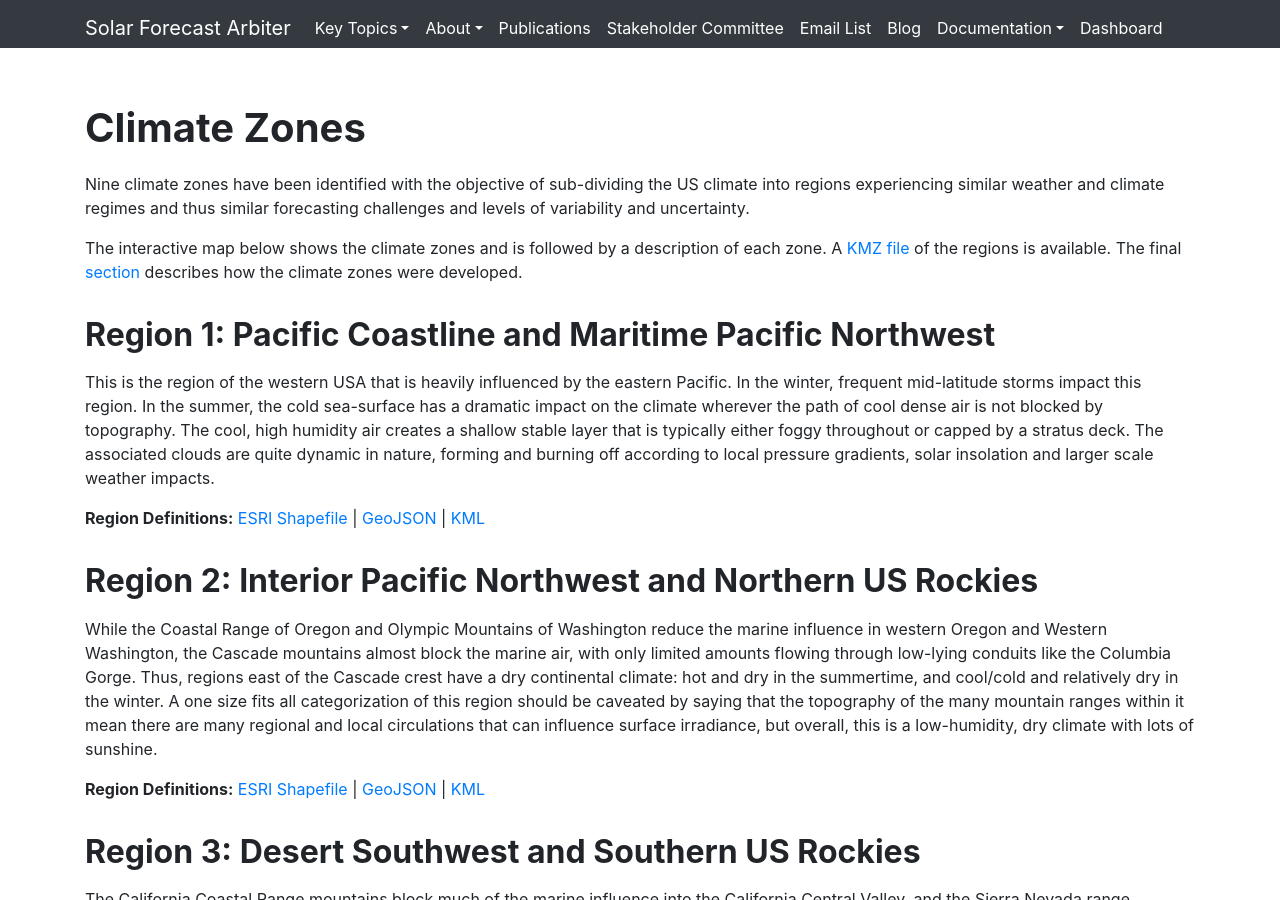
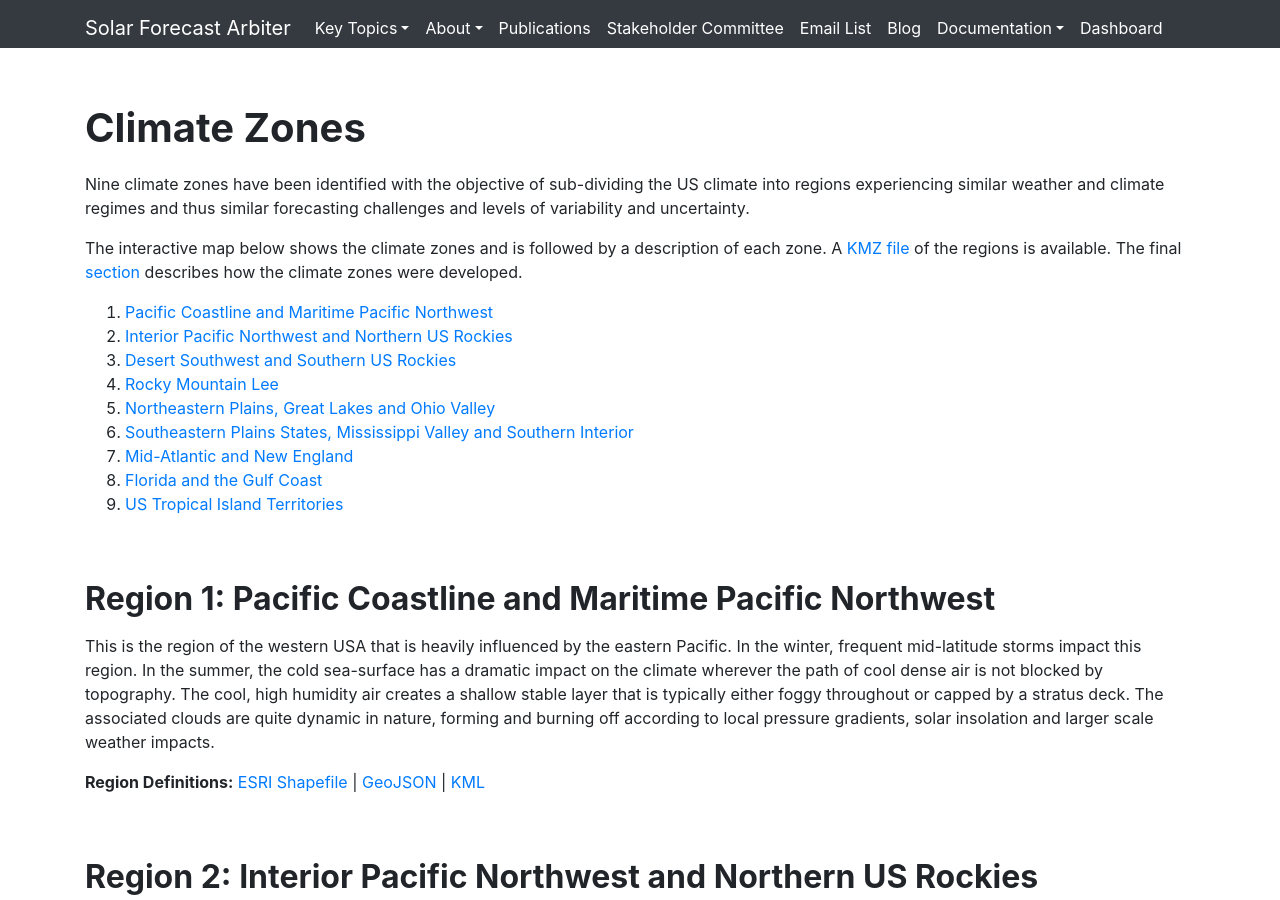
Before and after one commit to SolarArbiter/SolarArbiter.github.io, a Jekyll site: the page built from climatezones.md, in a window 1280 px wide and 900 px high. Built offline with Jekyll 4.4.1, drawn with Linux system fonts in a browser that asks for light colours; a script that is not in the unit is left out; comment, search, counter and statistics services are not loaded.

Commit message:
links to zones

```diff
--- a/climatezones.md
+++ b/climatezones.md
@@ -14,56 +14,74 @@
 
 {% include climate_zones.html %}
 
+1. [Pacific Coastline and Maritime Pacific Northwest](#region1)
+2. [Interior Pacific Northwest and Northern US Rockies](#region2)
+3. [Desert Southwest and Southern US Rockies](#region3)
+4. [Rocky Mountain Lee](#region4)
+5. [Northeastern Plains, Great Lakes and Ohio Valley](#region5)
+6. [Southeastern Plains States, Mississippi Valley and Southern Interior](#region6)
+7. [Mid-Atlantic and New England](#region7)
+8. [Florida and the Gulf Coast](#region8)
+9. [US Tropical Island Territories](#region9)
 
-## Region 1: Pacific Coastline and Maritime Pacific Northwest
+## Region 1: Pacific Coastline and Maritime Pacific Northwest {#region1}
+{: .anchor}
 
 This is the region of the western USA that is heavily influenced by the eastern Pacific.  In the winter, frequent mid-latitude storms impact this region.  In the summer, the cold sea-surface has a dramatic impact on the climate wherever the path of cool dense air is not blocked by topography.  The cool, high humidity air creates a shallow stable layer that is typically either foggy throughout or capped by a stratus deck.  The associated clouds are quite dynamic in nature, forming and burning off according to local pressure gradients, solar insolation and larger scale weather impacts.
 
 {{ download_str | replace: "NUM", "1" }}
 
-## Region 2: Interior Pacific Northwest and Northern US Rockies
+## Region 2: Interior Pacific Northwest and Northern US Rockies {#region2}
+{: .anchor}
 
 While the Coastal Range of Oregon and Olympic Mountains of Washington reduce the marine influence in western Oregon and Western Washington, the Cascade mountains almost block the marine air, with only limited amounts flowing through low-lying conduits like the Columbia Gorge.  Thus, regions east of the Cascade crest have a dry continental climate: hot and dry in the summertime, and cool/cold and relatively dry in the winter.  A one size fits all categorization of this region should be caveated by saying that the topography of the many mountain ranges within it mean there are many regional and local circulations that can influence surface irradiance, but overall, this is a low-humidity, dry climate with lots of sunshine.
 
 {{ download_str | replace: "NUM", "2" }}
 
-## Region 3: Desert Southwest and Southern US Rockies
+## Region 3: Desert Southwest and Southern US Rockies {#region3}
+{: .anchor}
 
 The California Coastal Range mountains block much of the marine influence into the California Central Valley, and the Sierra Nevada range effectively blocks all marine influence its east.  Climate region 3 encapsulates all the arid region in the sub-tropical region outside of the strong marine influence along the immediate California coastline.  The region extents east to the Rocky Mountain crest.  Beyond the crest, the influence from moist Gulf of Mexico air and cold Canadian interior lead to a dramatic shift to a moister climate.  As for Region 2, the generalization of climate in this area needs to be caveated with caution that the complex topography does drive significant differences in climate in local areas, especially near mountain crests.
 
 {{ download_str | replace: "NUM", "3" }}
 
-## Region 4: Rocky Mountain Lee
+## Region 4: Rocky Mountain Lee {#region4}
+{: .anchor}
 
 The Rocky Mountain Lee zone is the region extending eastwards for about 250 to 300 miles from the Rocky Mountain foothills where the terrain height descends (steeply at first, then gradually) from roughly 2400 m to 750 m.  The climate is defined by descending and drying air coming over the Rockies, and dry (and frigid in the winter) air coming south from interior Canada.  These air masses occassionally interact with moisture advected from the Gulf of Mexico.  This area is typically west of the [dry line](https://en.wikipedia.org/wiki/Dry_line) (i.e. on the dry side) where descending air tends to lead to many clear days.  In the winter months, the foothills act as a channel for frigid dry air to move southward. This is also a region where storms often begin to form or intensify before moving off into the plains.
 
 {{ download_str | replace: "NUM", "4" }}
 
-## Region 5: Northeastern Plains, Great Lakes and Ohio Valley
+## Region 5: Northeastern Plains, Great Lakes and Ohio Valley {#region5}
+{: .anchor}
 
 The Northern Plains climate is defined by descending and drying air coming over the Rockies (particularly in the western portion of the zone), dry (and frigid in the winter) air coming south from interior Canada and humid air moving north from the Gulf of Mexico.  These influences make it one of the most interesting climate zones in the world with large extremes and sudden changes being common.  While the region has generally good solar resource, in spring, summer and to some extent autumn, this region is impacted by frequent convection, and the zone is on average east of the dry line.  Convection may be shallow, with only fair weather clouds forming, or may be deep with large supercell storms or long convective lines forming.  In both cases, accurate forecasting is challenging, and variability is high.  In the wintertime, the storm track will pass over this region bringing clouds, snow and ice, all of which are challenging to solar forecasting.
 
 {{ download_str | replace: "NUM", "5" }}
 
-## Region 6: Southeastern Plains States, Mississippi Valley and Southern Interior
+## Region 6: Southeastern Plains States, Mississippi Valley and Southern Interior {#region6}
+{: .anchor}
 
 Region 6 is similar to Region 5 except that the Gulf influence dominates in all seasons.  Convection is much diminished in wintertime but is still possible.
 
 {{ download_str | replace: "NUM", "6" }}
 
-## Region 7: Mid-Atlantic and New England
+## Region 7: Mid-Atlantic and New England {#region7}
+{: .anchor}
 
 This region extends mostly from the Appalachian Mountains eastward.  In the summertime it is dominated by the influence of warm moist air sourced from the Gulf of Mexico and the warm waters of the Gulf Stream running up the Atlantic seaboard.  Thus the solar climatology is hazy with frequent fair weather and precipitating cumulo-form clouds.  In the winter the climate is more frequently dominated by continental air sourced from Canada and the upper mid-west with alternation between stormy and clear periods as mid-latitude storms pass.  Occasionally in the wintertime flow from the Gulf of Mexico or from the warmer Gulfstream waters will affect this region leading to strong storms due to the large temperature and humidity contrast between the maritime and continental air masses.  This regional also sees occasional hurricanes in late summer and autumn.
 
 {{ download_str | replace: "NUM", "7" }}
 
-## Region 8: Florida and the Gulf Coast
+## Region 8: Florida and the Gulf Coast {#region8}
+{: .anchor}
 
 This region is characterized by an almost permanently moist boundary layer due to its close proximity to the warm waters of the Gulf of Mexico.  It location mostly south of 30-degrees also means it sees strong insolation year round.  The combination of moisture, low stability due to insolation, and large land-ocean contrasts predominate the forecast challenge in this region.  Florida is further complicated by the fact that it is a flat peninsula that is narrow enough to see convergence of sea-breeze boundaries from both the east and west coasts.  Lastly, this region is an area that is often impacted by tropical storms and hurricanes.
 
 {{ download_str | replace: "NUM", "8" }}
 
-## Region 9: US Tropical Island Territories
+## Region 9: US Tropical Island Territories {#region9}
+{: .anchor}
 
 Despite their distance from one another, the Hawaiian archipelago in the Pacific and the US territories of Puerto Rico and the Virgin Islands in the Caribbean have very similar climate regimes.  As islands, they also exhibit similar grid challenges as well.  All of these islands sit in the easterly trade winds and are surrounded by relatively warm water, and most have significant topography.  The climate is warm and moist with frequent cumulus development that is moderated by diurnal circulations.
 
```
